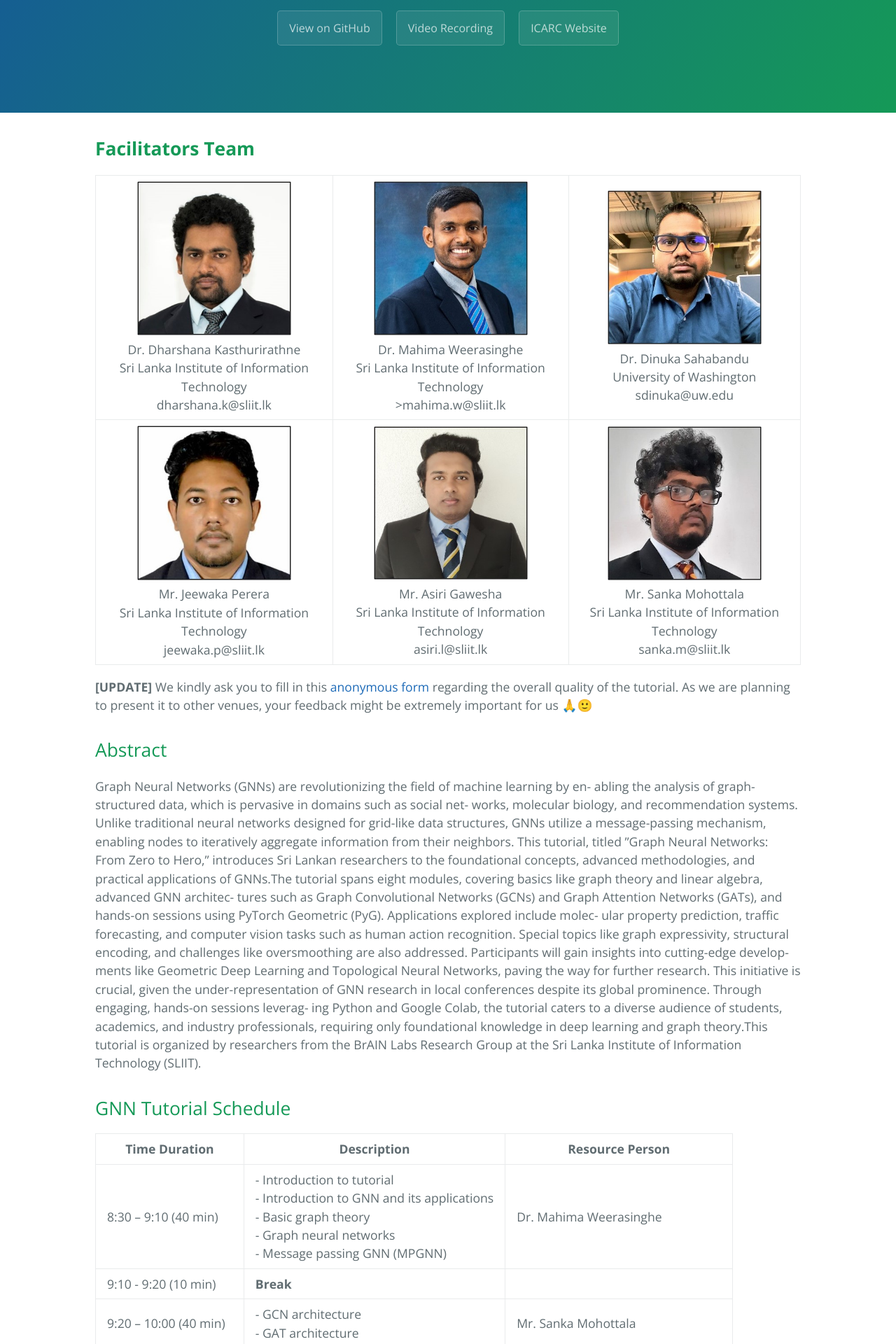
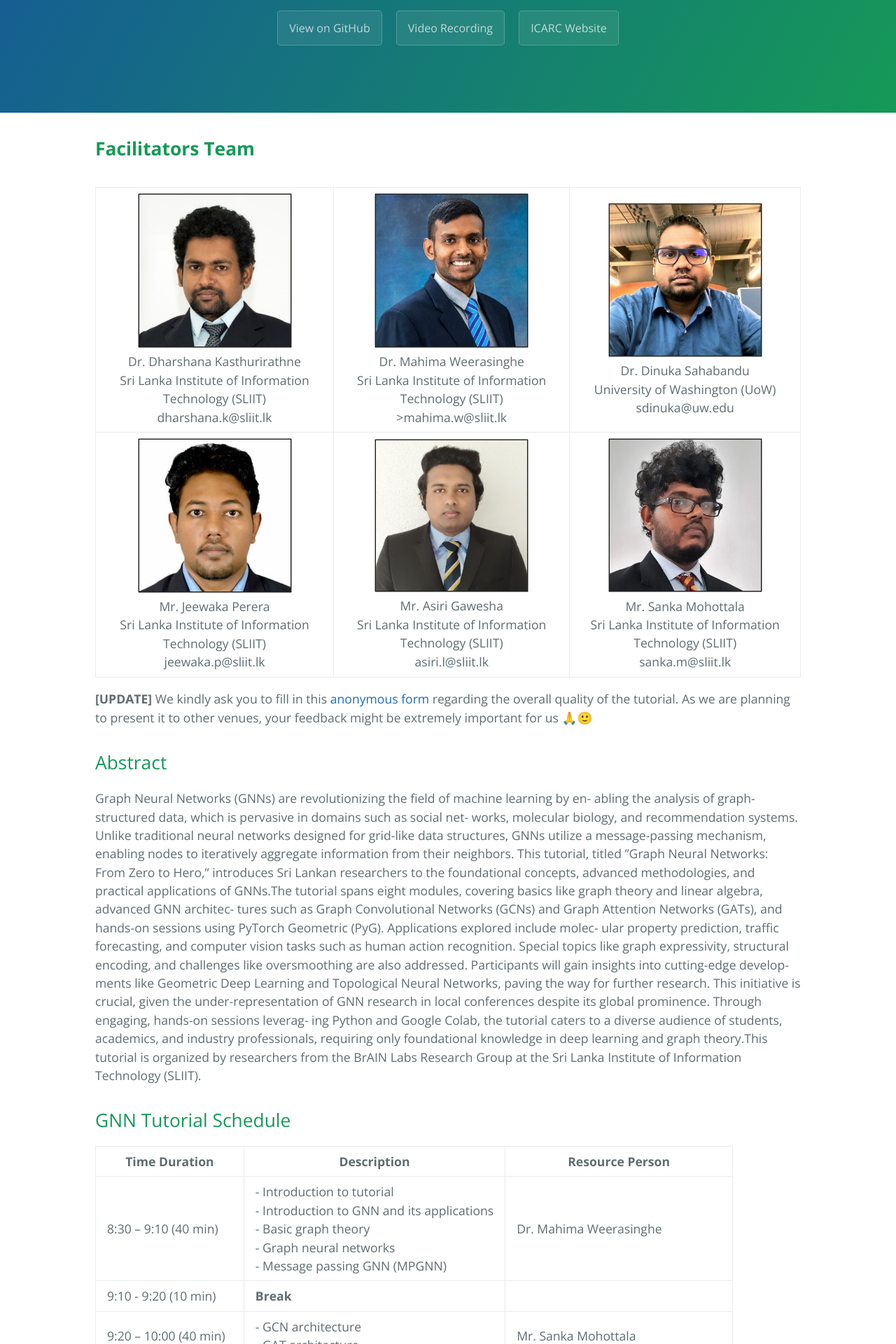
Before and after one commit to tinyml-in-action/tinyml-in-action.github.io, a Jekyll site: the page built from index.md, in a window 1280 px wide. Shown: the part 300-2220 px from the top of the page at 70% size. Built offline with Jekyll 4.4.1, drawn with Linux system fonts in a browser that asks for light colours.

Commit message:
new photos updated

```diff
--- a/assets/css/style.scss
+++ b/assets/css/style.scss
@@ -11,3 +11,33 @@
     font-size: 1.1rem;
   }
 }
+
+
+// Facilitator team table styling
+#facilitators-team + p {
+    table {
+    //   min-width: 1000px;
+    //   margin: 0 auto;
+    //   border: none;        // Remove table border
+
+      // Remove borders from table cells
+      td {
+        border: none;
+        padding: 10px;    // Add some padding instead of borders
+      }
+
+      // Remove borders from table headers if any
+      th {
+        border: none;
+      }
+    }
+
+    overflow-x: auto;
+    display: block;
+
+    img {
+      width: 220px;
+      height: auto;
+      min-width: 220px;
+    }
+  }
--- a/index.md
+++ b/index.md
@@ -8,14 +8,14 @@
 <p align="center">
   <table>
     <tr>
-      <td align="center"><img src="assets/facilitators/DrD.jpg" width="220"><br>Dr. Dharshana Kasthurirathne<br>Sri Lanka Institute of Information Technology <br>dharshana.k@sliit.lk</td>
-      <td align="center"><img src="assets/facilitators/DrM.jpg" width="220"><br>Dr. Mahima Weerasinghe <br>Sri Lanka Institute of Information Technology <br>>mahima.w@sliit.lk</td>
-       <td align="center"><img src="assets/facilitators/DrUoW.jpg" width="220"><br>Dr. Dinuka Sahabandu<br>University of Washington<br>sdinuka@uw.edu</td>
+      <td align="center"><img src="assets/facilitators/DrD.jpg" width="220"><br>Dr. Dharshana Kasthurirathne<br>Sri Lanka Institute of Information Technology (SLIIT)<br>dharshana.k@sliit.lk</td>
+      <td align="center"><img src="assets/facilitators/DrM.jpg" width="220"><br>Dr. Mahima Weerasinghe <br>Sri Lanka Institute of Information Technology (SLIIT)<br>>mahima.w@sliit.lk</td>
+       <td align="center"><img src="assets/facilitators/DrUoW.jpg" width="220"><br>Dr. Dinuka Sahabandu<br>University of Washington (UoW)<br>sdinuka@uw.edu</td>
     </tr>
     <tr>
-      <td align="center"><img src="assets/facilitators/MrJ.jpg" width="220"><br>Mr. Jeewaka Perera<br>Sri Lanka Institute of Information Technology<br>jeewaka.p@sliit.lk</td>
-      <td align="center"><img src="assets/facilitators/MrA.jpg" width="220"><br>Mr. Asiri Gawesha<br>Sri Lanka Institute of Information Technology<br>asiri.l@sliit.lk</td>
-      <td align="center"><img src="assets/facilitators/MrS.jpg" width="220"><br>Mr. Sanka Mohottala<br>Sri Lanka Institute of Information Technology<br>sanka.m@sliit.lk</td>
+      <td align="center"><img src="assets/facilitators/MrJ.jpg" width="220"><br>Mr. Jeewaka Perera<br>Sri Lanka Institute of Information Technology (SLIIT)<br>jeewaka.p@sliit.lk</td>
+      <td align="center"><img src="assets/facilitators/MrA.jpg" width="220"><br>Mr. Asiri Gawesha<br>Sri Lanka Institute of Information Technology (SLIIT)<br>asiri.l@sliit.lk</td>
+      <td align="center"><img src="assets/facilitators/MrS.jpg" width="220"><br>Mr. Sanka Mohottala<br>Sri Lanka Institute of Information Technology (SLIIT)<br>sanka.m@sliit.lk</td>
 
 
     </tr>
```
